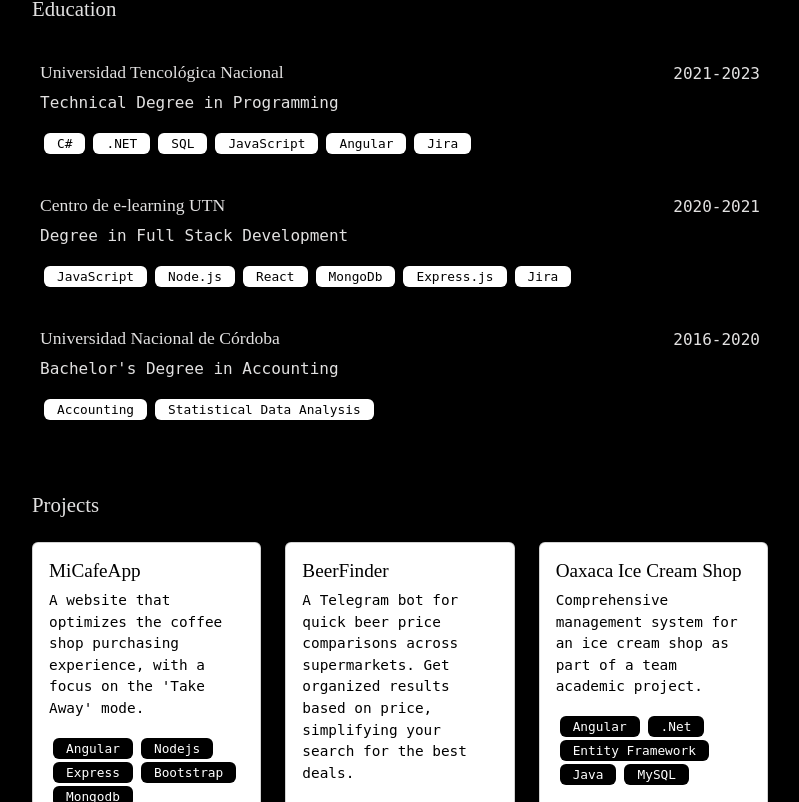
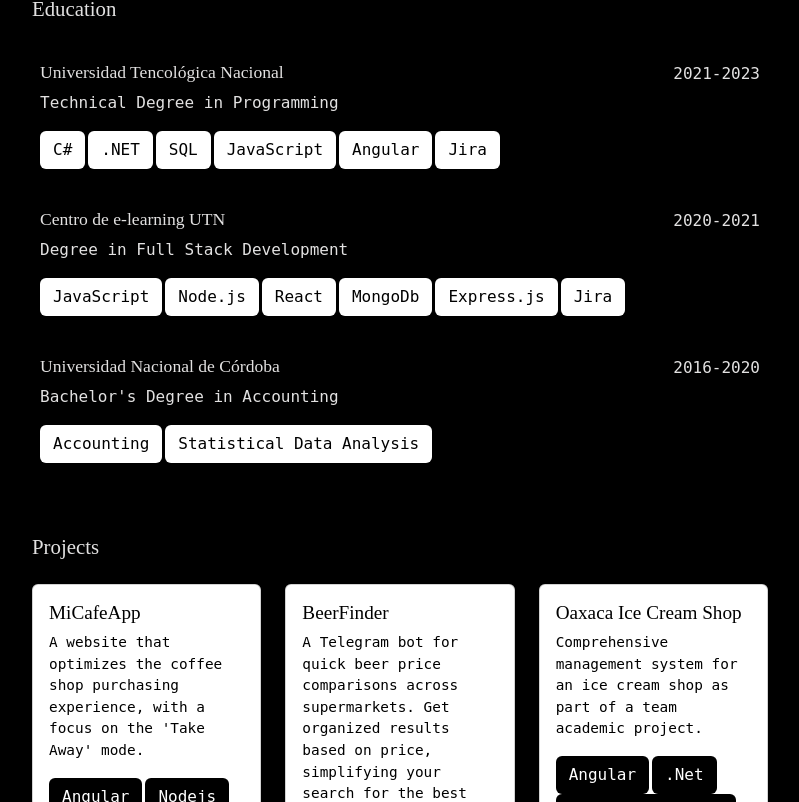
Before and after one commit to PedroT111/cv, an Angular app: page / in a window 1280 px wide. Shown: the part 1158-1960 px from the top of the page, without its empty margins (240-1039 px from the left). Built offline with nearby package versions, Linux system fonts and the light colour scheme; a web font is replaced by a local one.

Commit message:
add size input to button

```diff
--- a/src/app/components/ui/skill-button/skill-button.component.css
+++ b/src/app/components/ui/skill-button/skill-button.component.css
@@ -1,7 +1,18 @@
-.skill-button{
-    font-size: 0.8rem;
+.btn{
+    margin-right: 3px;
     cursor:inherit;
 }
+.small{
+    font-size: 0.8rem;
+    padding: 1px;
+}
+.medium {
+    font-size: 1rem;
+  }
+
+  .large {
+    font-size: 1.2rem;
+  }
 
 .dark-theme{
     background-color: rgb(0, 0, 0);
--- a/src/app/components/ui/skill-button/skill-button.component.html
+++ b/src/app/components/ui/skill-button/skill-button.component.html
@@ -1 +1 @@
-<button [class.dark-theme]="isDarkTheme" [class.light-theme]="!isDarkTheme" class="btn skill-button py-0 mx-1">{{skill}}</button>
+<button [ngClass]="{ 'small': size === 'small', 'medium': size === 'medium'}" [class.dark-theme]="isDarkTheme" [class.light-theme]="!isDarkTheme" class="btn">{{skill}}</button>
--- a/src/app/components/ui/skill-button/skill-button.component.ts
+++ b/src/app/components/ui/skill-button/skill-button.component.ts
@@ -8,6 +8,7 @@ import { Component, Input, OnInit } from '@angular/core';
 export class SkillButtonComponent implements OnInit {
   @Input() skill: string;
   @Input() isDarkTheme: boolean = false;
+  @Input() size: 'small' | 'medium' | 'large';
   constructor() { }
 
   ngOnInit(): void {
```
